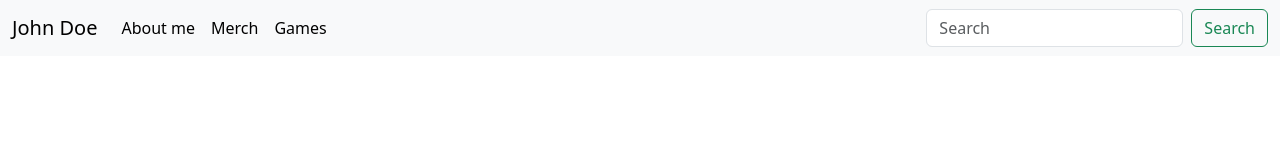
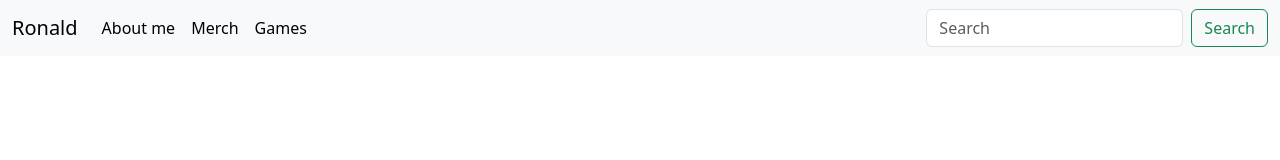
Before and after one commit to StewartChicken/Hackathon-9, a plain HTML site: page main/index.html in a window 1280 px wide. Drawn offline with nearby package versions, Linux system fonts and the light colour scheme.

Commit message:
Update index.html

```diff
--- a/main/index.html
+++ b/main/index.html
@@ -12,7 +12,7 @@
 
     <nav class="navbar navbar-expand-lg bg-body-tertiary">
         <div class="container-fluid">
-          <a class="navbar-brand" href="#">John Doe</a>
+          <a class="navbar-brand" href="#">Ronald</a>
           <button class="navbar-toggler" type="button" data-bs-toggle="collapse" data-bs-target="#navbarSupportedContent" aria-controls="navbarSupportedContent" aria-expanded="false" aria-label="Toggle navigation">
             <span class="navbar-toggler-icon"></span>
           </button>
```
